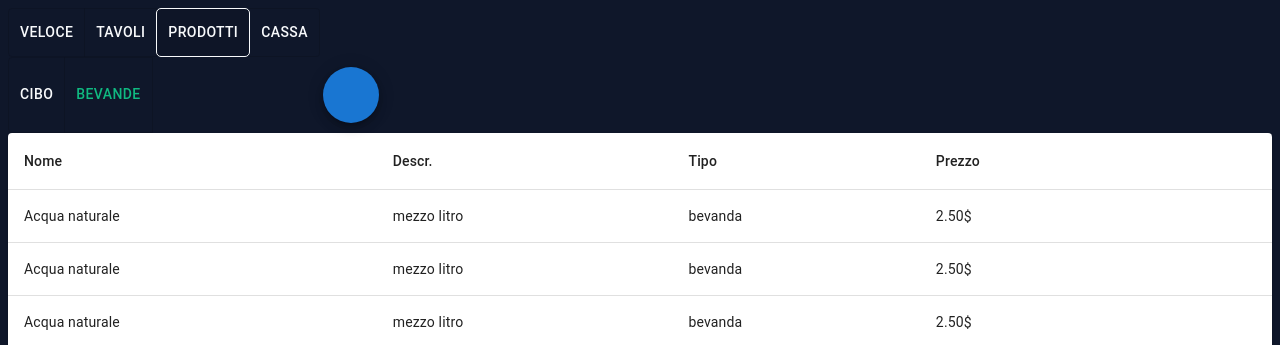
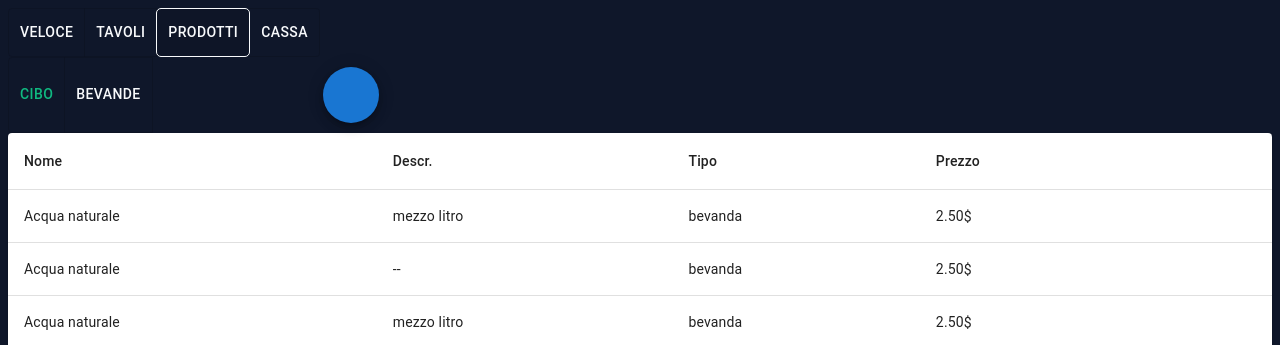
Before and after one commit to demasidavide/snaporder, a React (Vite) app in the folder frontend/snaporder/: page /home in a window 1280 px wide. Both pictures are taken after a click on the button "PRODOTTI". Shown: the top 345 px of the page. Built offline with nearby package versions, Linux system fonts and the light colour scheme; some icons are missing.

Commit message:
inserito modale per inserimento prodotti

```diff
--- a/frontend/snaporder/src/components/productList/ProductList.jsx
+++ b/frontend/snaporder/src/components/productList/ProductList.jsx
@@ -8,22 +8,118 @@ import TableRow from "@mui/material/TableRow";
 import Paper from "@mui/material/Paper";
 import DeleteIcon from "@mui/icons-material/Delete";
 import Fab from "@mui/material/Fab";
+import Button from '@mui/material/Button';
 import AddIcon from "@mui/icons-material/Add";
-import FormatAlignCenterIcon from "@mui/icons-material/FormatAlignCenter";
 import ToggleButton from "@mui/material/ToggleButton";
 import ToggleButtonGroup from "@mui/material/ToggleButtonGroup";
+import TextField from '@mui/material/TextField';
+import Dialog from '@mui/material/Dialog';
+import DialogActions from '@mui/material/DialogActions';
+import DialogContent from '@mui/material/DialogContent';
+import DialogContentText from '@mui/material/DialogContentText';
+import DialogTitle from '@mui/material/DialogTitle';
+import Select from '@mui/material/Select';
+import InputLabel from '@mui/material/InputLabel';
+import MenuItem from '@mui/material/MenuItem';
+import { useState } from "react";
 
 function ProductList() {
+  const [selectedType, setSelectedType] = useState("Cibo");
+  const [openModal, setOpenModal] = useState(false);
+  //handle per gestire selezione bevande/cibo
+  const handleTypeChange = (e, newType) => {
+    if (newType !== null) {
+      setSelectedType(newType);
+      console.log(newType);
+    }
+  };
+  //handle per aprire la modale di inserimento porodotti
+  const handleOpenModal = () => {
+    setOpenModal(true);
+  };
+  //handle per chiudere la modale di inserimento porodotti
+  const handleCloseModal = () => {
+    setOpenModal(false);
+  };
   return (
     <>
-      <ToggleButtonGroup value={""}  exclusive aria-label="Platform">
-        <ToggleButton className="type" value="Cibo">Cibo
+      <ToggleButtonGroup
+        onChange={handleTypeChange}
+        exclusive
+        aria-label="Platform"
+      >
+        <ToggleButton
+          className={selectedType === "Cibo" ? "type-selected" : "type"}
+          value="Cibo"
+        >
+          Cibo
         </ToggleButton>
-        <ToggleButton className="type-selected" value="Bevande">Bevande
+        <ToggleButton
+          className={selectedType === "Cibo" ? "type" : "type-selected"}
+          value="Bevande"
+        >
+          Bevande
         </ToggleButton>
-      <Fab className="add" color="primary" aria-label="add">
-        <AddIcon />
-      </Fab>
+        <Fab onClick={handleOpenModal} className="add" color="primary" aria-label="add">
+          <AddIcon />
+        </Fab>
+         <Dialog open={openModal} onClose={handleCloseModal}>
+        <DialogTitle>Aggiungi prodotto</DialogTitle>
+        <DialogContent>
+          <form id="subscription-form">
+            <TextField
+              autoFocus
+              required
+              margin="dense"
+              id="name"
+              name="text"
+              label="Nome prodotto"
+              type="text"
+              fullWidth
+              variant="standard"
+            />
+            <TextField
+              autoFocus
+              margin="dense"
+              id="descrizione"
+              name="descrizione"
+              label="Descrizione --opzionale--"
+              type="text"
+              fullWidth
+              variant="standard"
+            />
+            <TextField
+              autoFocus
+              required
+              margin="dense"
+              id="prezzo"
+              name="email"
+              label="Prezzo unitario"
+              type="number"
+              fullWidth
+              variant="standard"
+            />
+            <InputLabel id="demo-simple-select-label">Cibo / Bevanda</InputLabel>
+        <Select
+          labelId="demo-simple-select-label"
+          id="demo-simple-select"
+          value="Tipo"
+          label="gdfhfrhfdghfdgjhgfhdf"
+          sx={{ minWidth: 250 }}
+          onChange=""
+        >
+          <MenuItem value="cibo">Cibo</MenuItem>
+          <MenuItem value="Bevanda">Bevanda</MenuItem>
+        </Select>
+          </form>
+        </DialogContent>
+        <DialogActions>
+          <Button onClick={handleCloseModal}>Cancel</Button>
+          <Button type="submit" form="subscription-form">
+            Subscribe
+          </Button>
+        </DialogActions>
+      </Dialog>
       </ToggleButtonGroup>
       <TableContainer component={Paper}>
         <Table sx={{ minWidth: 250 }} aria-label="a dense table">
@@ -48,7 +144,7 @@ function ProductList() {
             </TableRow>
             <TableRow>
               <TableCell>Acqua naturale</TableCell>
-              <TableCell>mezzo litro</TableCell>
+              <TableCell>--</TableCell>
               <TableCell>bevanda</TableCell>
               <TableCell>2.50$</TableCell>
               <TableCell>
```
